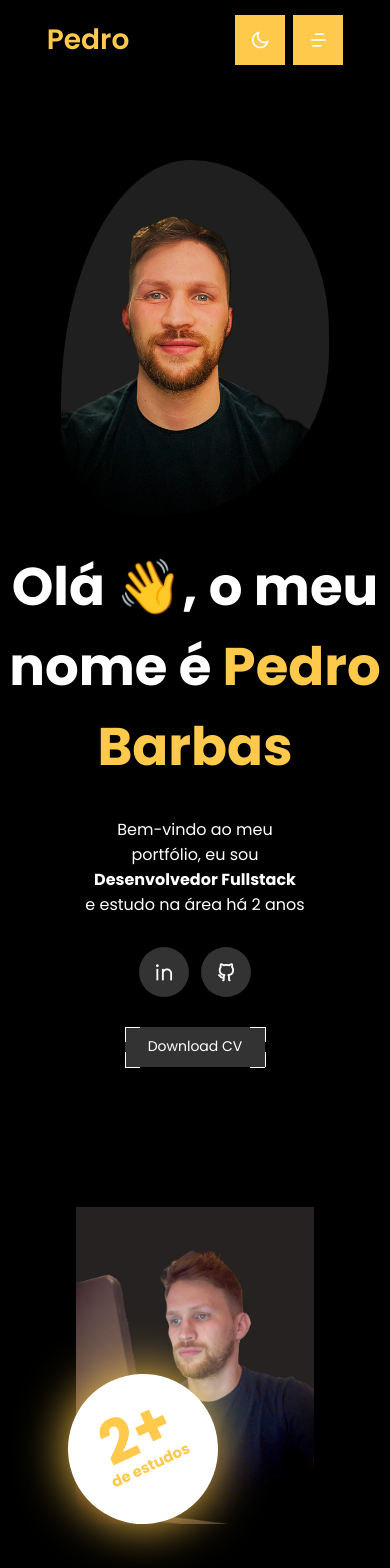
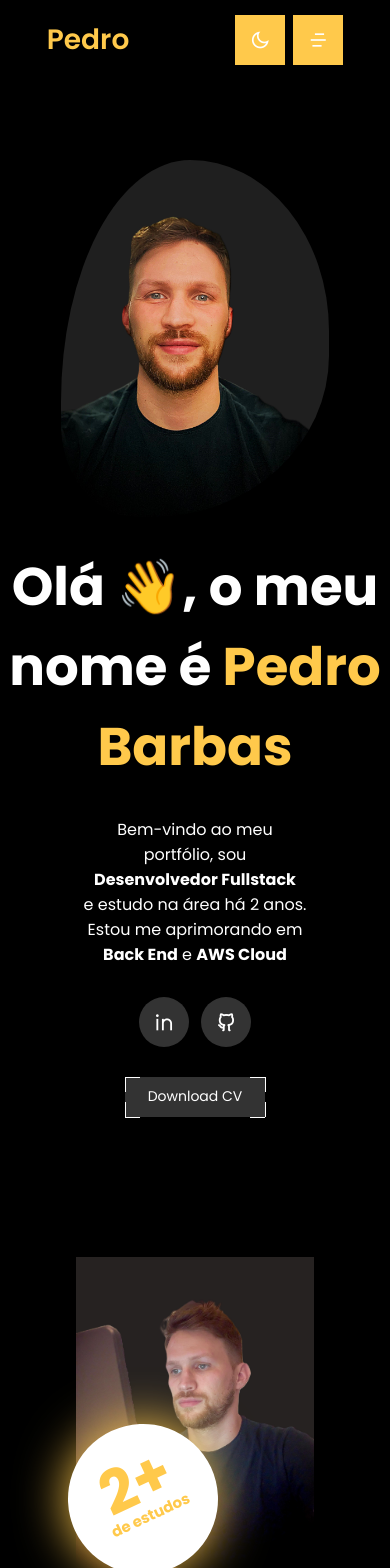
Before and after one commit to BarbasPedro/portfolio-react, a React (Vite) app: page / in a window 390 px wide. Shown: the top 1568 px of the page. Built offline with nearby package versions, Linux system fonts and the light colour scheme.

Commit message:
Ajustando responsividade

```diff
--- a/src/components/Certificate/Certificate.jsx
+++ b/src/components/Certificate/Certificate.jsx
@@ -1,4 +1,3 @@
-import React from 'react';
 import certificateCSS from './Certificate.module.css';
 import "swiper/css";
 import { Autoplay } from 'swiper/modules';
--- a/src/components/Header/Header.jsx
+++ b/src/components/Header/Header.jsx
@@ -9,9 +9,14 @@ function Header () {
         <div className={headerCSS.headerWrapper}>
             <div className={headerCSS.headerContainer} id='home'>
                 <img src={heroImg} alt="Hero-img" />
+
                 <h1>Olá 👋, o meu nome é <span>Pedro Barbas</span></h1>
-                <p>Bem-vindo ao meu portfólio, eu sou <strong>Desenvolvedor Fullstack</strong> <br /> e estudo na área há 2 anos</p>
-
+                <p>
+                    Bem-vindo ao meu portfólio, sou
+                    <strong> Desenvolvedor Fullstack</strong> <br />
+                    e estudo na área há 2 anos. <br />
+                    Estou me aprimorando em <strong>Back End</strong> e <strong>AWS Cloud</strong>
+                </p>
                 <div className={headerCSS.social}>
                     <a
                         href={cv}
--- a/src/components/Header/Header.module.css
+++ b/src/components/Header/Header.module.css
@@ -34,9 +34,12 @@
         }
 
         p {
+            width: 100%;
             color: var(--text-color);
             width: 60%;
         }
+
+
 
         .social {
             display: flex;
--- a/src/components/Nav/Nav.jsx
+++ b/src/components/Nav/Nav.jsx
@@ -1,4 +1,4 @@
-import React, { useRef } from "react";
+import{ useRef } from 'react';
 import navCSS from "./../Nav/Nav.module.css";
 
 function Nav () {
--- a/src/components/Portfolio/Portfolio.jsx
+++ b/src/components/Portfolio/Portfolio.jsx
@@ -1,4 +1,3 @@
-import React from 'react';
 import portfolioCSS from './Portfolio.module.css';
 
 import "swiper/css";
```
